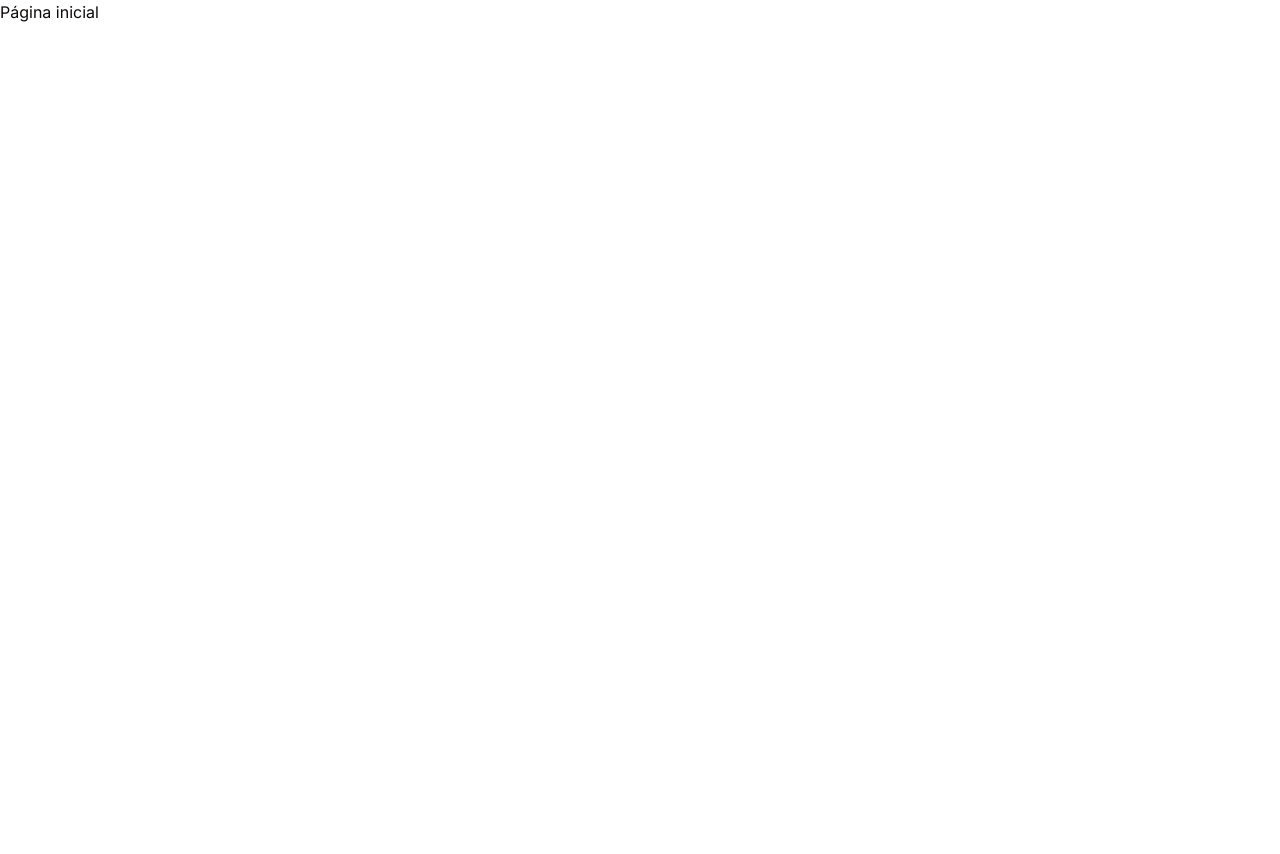
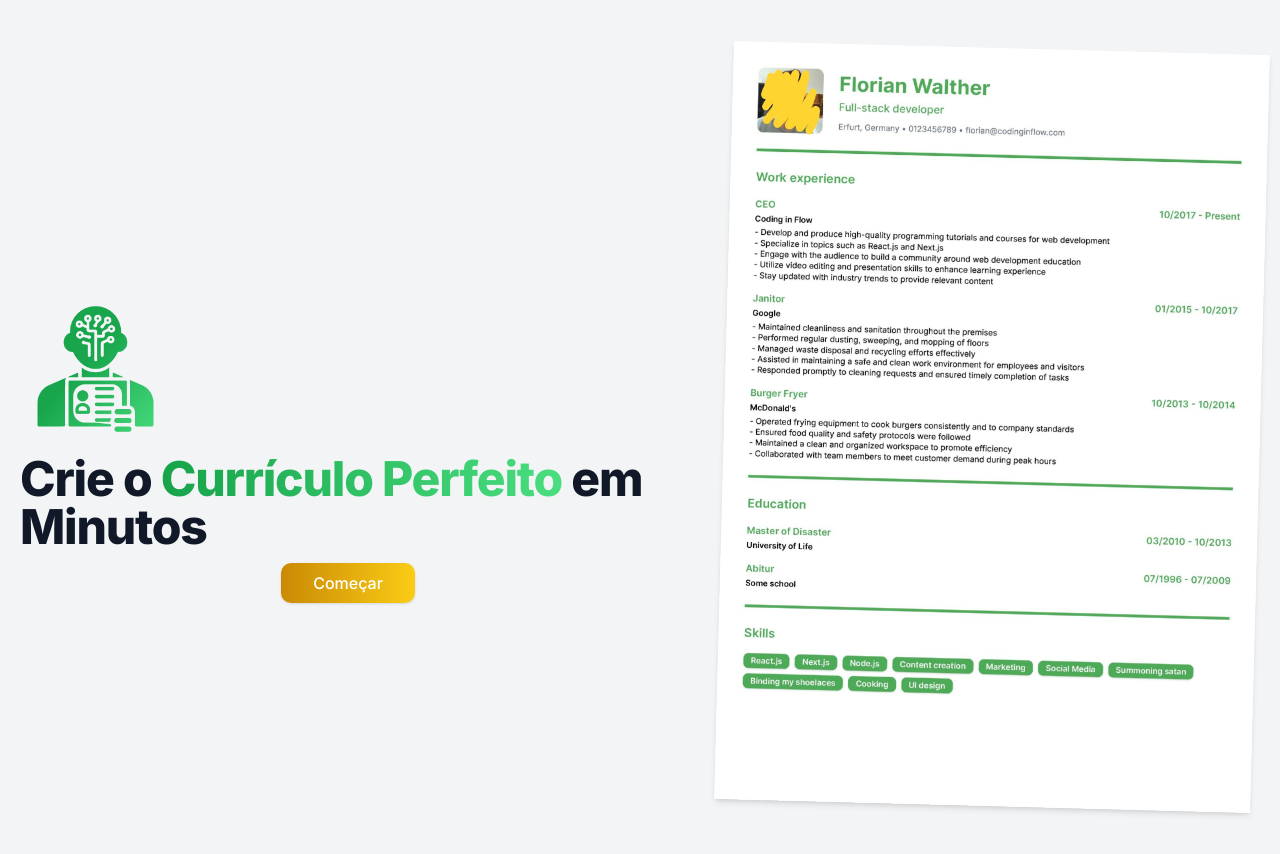
Before and after one commit to ruanosena/gerar-curriculo, a Next.js app: page / in a window 1280 px wide. Shown: the top 854 px of the page. Before the commit the page ends 800 px from the top, so only its background shows below. Built offline with nearby package versions, Linux system fonts and the light colour scheme.

Commit message:
página inicial

```diff
--- a/src/app/page.tsx
+++ b/src/app/page.tsx
@@ -1,3 +1,44 @@
+import logo from "@/assets/logo.png";
+import resumePreview from "@/assets/resume-preview.jpg";
+import { Button } from "@/components/ui/button";
+import Image from "next/image";
+import Link from "next/link";
+
 export default function Home() {
-  return <main>Página inicial</main>;
+  return (
+    <main className="flex min-h-screen flex-col items-start justify-center gap-6 bg-gray-100 px-5 py-12 text-center text-gray-900 md:flex-row md:text-start lg:gap-12">
+      <div className="flex max-w-prose flex-col items-center justify-center space-y-3 xl:h-screen">
+        <Image
+          src={logo}
+          alt="Logo"
+          width={150}
+          height={150}
+          className="mx-auto md:ms-0"
+        />
+        <h1 className="scroll-m-20 text-4xl font-extrabold tracking-tight lg:text-5xl">
+          Crie o{" "}
+          <span className="inline-block bg-gradient-to-r from-green-600 to-green-400 bg-clip-text text-transparent">
+            Currículo Perfeito
+          </span>{" "}
+          em Minutos
+        </h1>
+        {/* <p className="text-lg text-gray-500">
+          Nosso <span className="font-bold">criador de currículos de IA</span>{" "}
+          ajuda você a criar um currículo profissional, mesmo que você não seja
+          muito inteligente.
+        </p> */}
+        <Button asChild size="lg" variant="premium">
+          <Link href="/curriculos">Começar</Link>
+        </Button>
+      </div>
+      <div>
+        <Image
+          src={resumePreview}
+          alt="Visualização do currículo"
+          width={600}
+          className="shadow-md lg:rotate-[1.5deg]"
+        />
+      </div>
+    </main>
+  );
 }
--- a/src/components/ui/button.tsx
+++ b/src/components/ui/button.tsx
@@ -19,6 +19,8 @@
           "bg-secondary text-secondary-foreground shadow-sm hover:bg-secondary/80",
         ghost: "hover:bg-accent hover:text-accent-foreground",
         link: "text-primary underline-offset-4 hover:underline",
+        premium:
+          "bg-gradient-to-r from-yellow-600 to-yellow-400 text-white shadow hover:from-yellow-600/90 hover:to-yellow-400/90",
       },
       size: {
         default: "h-9 px-4 py-2",
```
Also changed, not shown: src/assets/resume-preview.jpg.
